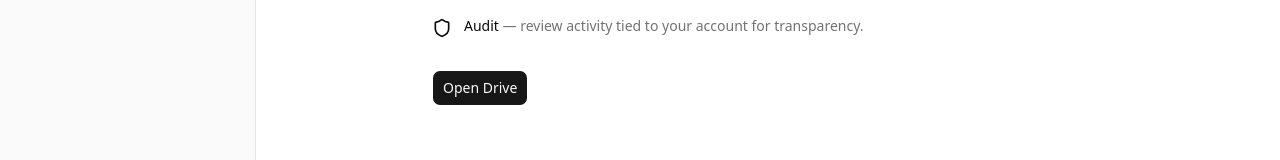
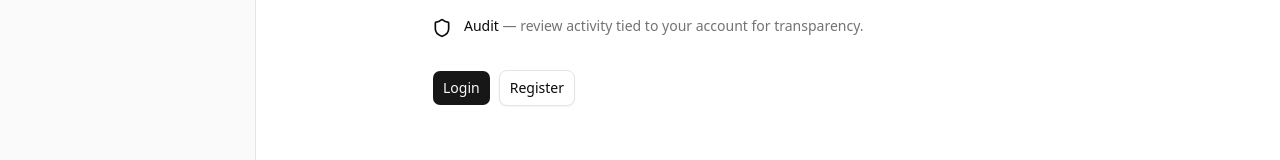
Before and after one commit to MoveToEx/vault, a React app in the folder frontend/: page /#/ in a window 1280 px wide. Shown: the part 313-473 px from the top of the page. Built offline with nearby package versions, Linux system fonts and the light colour scheme; no server answers; the HTML template or start-up script is replaced by a standard one.

Commit message:
refactor: Centralize register & login dialog toggle

```diff
--- a/frontend/src/components/dialogs/login.tsx
+++ b/frontend/src/components/dialogs/login.tsx
@@ -10,7 +10,6 @@ import {
   FieldLabel,
 } from "@/components/ui/field";
 import { Input } from "@/components/ui/input";
-import { Dialog as BaseDialog } from "@base-ui/react";
 import {
   Dialog,
   DialogContent,
@@ -31,12 +30,12 @@ import {
   type AuthClient,
 } from "@cloudflare/opaque-ts";
 import { KE2 } from "@cloudflare/opaque-ts/lib/src/messages";
-import RegisterDialog from "./register";
 import { useLocalStorage } from "usehooks-ts";
 import { mutate } from "@/lib/swr";
 import { argon2id } from "@/workers";
-import { useAppDispatch } from "@/stores";
+import { useAppDispatch, useAppSelector } from "@/stores";
 import { set } from "@/stores/key";
+import { toggleLoginDialog, toggleRegisterDialog } from "@/stores/ui";
 import sodium, { from_string, to_base64 } from "libsodium-wrappers-sumo";
 import api from "@/lib/api";
 import { aeadCompositeDecrypt, kdf } from "@/lib/crypto";
@@ -46,14 +45,11 @@ const schema = z.object({
   password: z.string(),
 });
 
-export default function LoginDialog({
-  handle,
-}: {
-  handle: BaseDialog.Handle<void>;
-}) {
+export default function LoginDialog() {
   const [loading, setLoading] = useState(false);
   const [, setRefreshToken] = useLocalStorage("vault-refresh-token", "");
   const dispatch = useAppDispatch();
+  const open = useAppSelector((s) => s.ui.loginDialogOpen);
 
   const form = useForm<z.infer<typeof schema>>({
     resolver: zodResolver(schema),
@@ -128,7 +124,7 @@ export default function LoginDialog({
       );
 
       mutate("self");
-      handle.close();
+      dispatch(toggleLoginDialog(false));
     } catch (e) {
       if (e instanceof AxiosError) {
         form.setError("root", {
@@ -144,7 +140,10 @@ export default function LoginDialog({
   };
 
   return (
-    <Dialog handle={handle}>
+    <Dialog
+      open={open}
+      onOpenChange={(next) => dispatch(toggleLoginDialog(next))}
+    >
       <DialogContent>
         <DialogHeader>
           <DialogTitle>
@@ -201,7 +200,16 @@ export default function LoginDialog({
             <div className="flex flex-row justify-end">
               <span>
                 No account yet?
-                <RegisterDialog />
+                <Button
+                  variant="link"
+                  type="button"
+                  onClick={() => {
+                    dispatch(toggleLoginDialog(false));
+                    dispatch(toggleRegisterDialog(true));
+                  }}
+                >
+                  Register
+                </Button>
               </span>
             </div>
           </div>
--- a/frontend/src/components/dialogs/register.tsx
+++ b/frontend/src/components/dialogs/register.tsx
@@ -17,9 +17,7 @@ import {
   DialogTitle,
   DialogFooter,
   DialogClose,
-  DialogTrigger,
 } from "@/components/ui/dialog";
-import { Dialog as BaseDialog } from "@base-ui/react";
 import { Button } from "@/components/ui/button";
 import api from "@/lib/api";
 import { toast } from "sonner";
@@ -39,6 +37,8 @@ import { aeadComposite, kdf, seal } from "@/lib/crypto";
 import { argon2id } from "@/workers";
 import sodium from "libsodium-wrappers-sumo";
 import { mutate } from "@/lib/swr";
+import { useAppDispatch, useAppSelector } from "@/stores";
+import { toggleRegisterDialog } from "@/stores/ui";
 
 const registerSchema = z.object({
   email: z.email(),
@@ -60,9 +60,9 @@ const registerSchema = z.object({
   kdfParallelism: z.number().min(1).max(4),
 });
 
-const registerHandle = BaseDialog.createHandle();
-
 export default function RegisterDialog() {
+  const dispatch = useAppDispatch();
+  const open = useAppSelector((s) => s.ui.registerDialogOpen);
   const [loading, setLoading] = useState(false);
   const [showKDF, setShowKDF] = useState(false);
 
@@ -161,7 +161,7 @@ export default function RegisterDialog() {
       });
 
       toast.success("Signed up");
-      registerHandle.close();
+      dispatch(toggleRegisterDialog(false));
 
       mutate("file");
     } catch (e) {
@@ -180,12 +180,12 @@ export default function RegisterDialog() {
 
   return (
     <Dialog
-      handle={registerHandle}
-      onOpenChangeComplete={() => {
-        form.reset();
+      open={open}
+      onOpenChange={(next) => dispatch(toggleRegisterDialog(next))}
+      onOpenChangeComplete={(completeOpen) => {
+        if (!completeOpen) form.reset();
       }}
     >
-      <DialogTrigger render={<Button variant="link">Register</Button>} />
       <DialogContent>
         <DialogHeader>
           <DialogTitle>
--- a/frontend/src/components/sidebar.tsx
+++ b/frontend/src/components/sidebar.tsx
@@ -30,17 +30,14 @@ import {
 } from "@/components/ui/dropdown-menu";
 import useAuth from "@/hooks/use-auth";
 import { Spinner } from "@/components/ui/spinner";
-import { Dialog as BaseDialog } from "@base-ui/react";
-import LoginDialog from "./dialogs/login";
 import { useLocation, useNavigate } from "react-router";
 import { useAppDispatch } from "@/stores";
 import { reset as resetKeys } from "@/stores/key";
+import { toggleLoginDialog } from "@/stores/ui";
 import { formatSize, logout } from "@/lib/utils";
 import type { FC } from "react";
 import { Progress } from "@base-ui/react";
 import useCapacity from "@/hooks/use-capacity";
-
-const loginHandle = BaseDialog.createHandle<void>();
 
 const items = [
   {
@@ -90,40 +87,25 @@ function AccountMenu() {
 
   if (isLoading) {
     return (
-      <>
-        <LoginDialog handle={loginHandle} />
-        <BaseDialog.Trigger
-          handle={loginHandle}
-          disabled
-          render={
-            <SidebarMenuButton className="h-10">
-              <Spinner /> Loading
-            </SidebarMenuButton>
-          }
-        />
-      </>
+      <SidebarMenuButton className="h-10" disabled>
+        <Spinner /> Loading
+      </SidebarMenuButton>
     );
   }
 
   if (error || !data) {
     return (
-      <>
-        <LoginDialog handle={loginHandle} />
-        <BaseDialog.Trigger
-          handle={loginHandle}
-          render={
-            <SidebarMenuButton className="h-10">
-              <LogIn /> Login
-            </SidebarMenuButton>
-          }
-        />
-      </>
+      <SidebarMenuButton
+        className="h-10"
+        onClick={() => dispatch(toggleLoginDialog(true))}
+      >
+        <LogIn /> Login
+      </SidebarMenuButton>
     );
   }
 
   return (
     <>
-      <LoginDialog handle={loginHandle} />
       <DropdownMenu>
         <DropdownMenuTrigger
           render={
--- a/frontend/src/layout.tsx
+++ b/frontend/src/layout.tsx
@@ -2,6 +2,8 @@ import { Outlet } from "react-router";
 import { SidebarProvider } from "@/components/ui/sidebar";
 import AppSidebar from "@/components/sidebar";
 import AppTopBar from "@/components/topbar";
+import RegisterDialog from "@/components/dialogs/register";
+import LoginDialog from "@/components/dialogs/login";
 import { Toaster } from "@/components/ui/sonner";
 import { ThemeProvider } from "@/components/theme-provider";
 import { ScrollArea } from "./components/ui/scroll-area";
@@ -17,6 +19,8 @@ export default function Layout() {
           <SidebarProvider>
             <div className="h-screen w-screen flex flex-row">
               <Toaster position="top-center" />
+              <LoginDialog />
+              <RegisterDialog />
               <AppSidebar />
               <div className="w-full h-screen flex flex-col">
                 <AppTopBar />
--- a/frontend/src/routes/index.tsx
+++ b/frontend/src/routes/index.tsx
@@ -1,9 +1,17 @@
-import { buttonVariants } from "@/components/ui/button";
+import { Button, buttonVariants } from "@/components/ui/button";
+import { Spinner } from "@/components/ui/spinner";
+import useAuth from "@/hooks/use-auth";
 import { Link } from "react-router";
 import { FolderLock, Share2, Shield } from "lucide-react";
 import { cn } from "@/lib/utils";
+import { useAppDispatch } from "@/stores";
+import { toggleLoginDialog, toggleRegisterDialog } from "@/stores/ui";
 
 export default function HomePage() {
+  const dispatch = useAppDispatch();
+  const { data, error, isLoading } = useAuth();
+  const loggedIn = !isLoading && !error && !!data;
+
   return (
     <div className="mx-auto max-w-2xl flex flex-col gap-8 py-4">
       <div className="space-y-3">
@@ -40,10 +48,30 @@ export default function HomePage() {
         </li>
       </ul>
 
-      <div>
-        <Link to="/drive" className={cn(buttonVariants())}>
-          Open Drive
-        </Link>
+      <div className="flex flex-wrap items-center gap-2">
+        {isLoading ? (
+          <Spinner />
+        ) : loggedIn ? (
+          <Link to="/drive" className={cn(buttonVariants())}>
+            Open Drive
+          </Link>
+        ) : (
+          <>
+            <Button
+              type="button"
+              onClick={() => dispatch(toggleLoginDialog(true))}
+            >
+              Login
+            </Button>
+            <Button
+              variant="outline"
+              type="button"
+              onClick={() => dispatch(toggleRegisterDialog(true))}
+            >
+              Register
+            </Button>
+          </>
+        )}
       </div>
     </div>
   );
--- a/frontend/src/stores/ui.ts
+++ b/frontend/src/stores/ui.ts
@@ -4,14 +4,23 @@ export const UISlice = createSlice({
   name: "ui",
   initialState: {
     transferListOpen: false,
+    loginDialogOpen: false,
+    registerDialogOpen: false,
   },
   reducers: {
     toggleTransferList: (state, action: PayloadAction<boolean>) => {
       state.transferListOpen = action.payload;
     },
+    toggleLoginDialog: (state, action: PayloadAction<boolean>) => {
+      state.loginDialogOpen = action.payload;
+    },
+    toggleRegisterDialog: (state, action: PayloadAction<boolean>) => {
+      state.registerDialogOpen = action.payload;
+    },
   },
 });
 
-export const { toggleTransferList } = UISlice.actions;
+export const { toggleTransferList, toggleLoginDialog, toggleRegisterDialog } =
+  UISlice.actions;
 
 export default UISlice.reducer;
```
